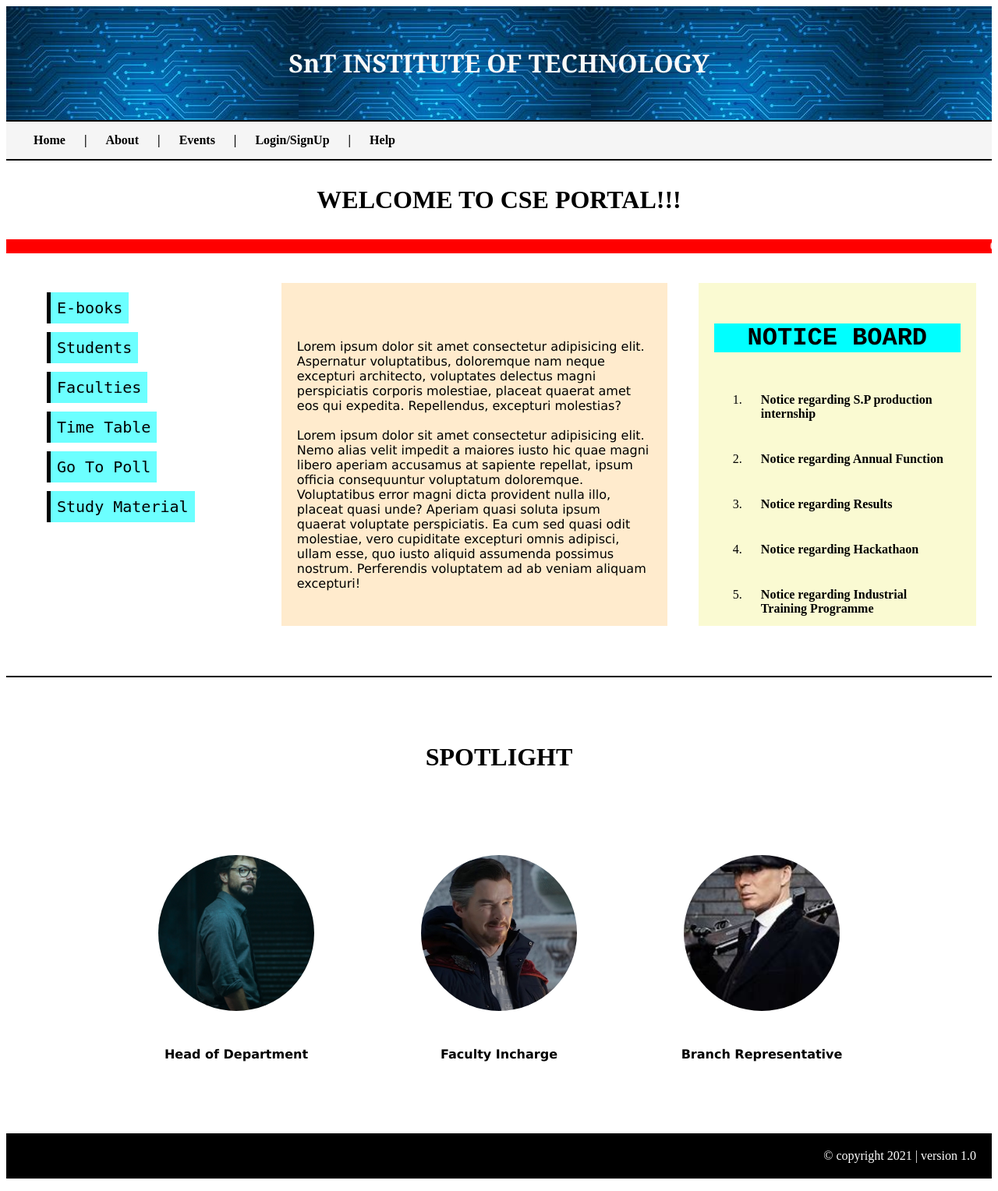
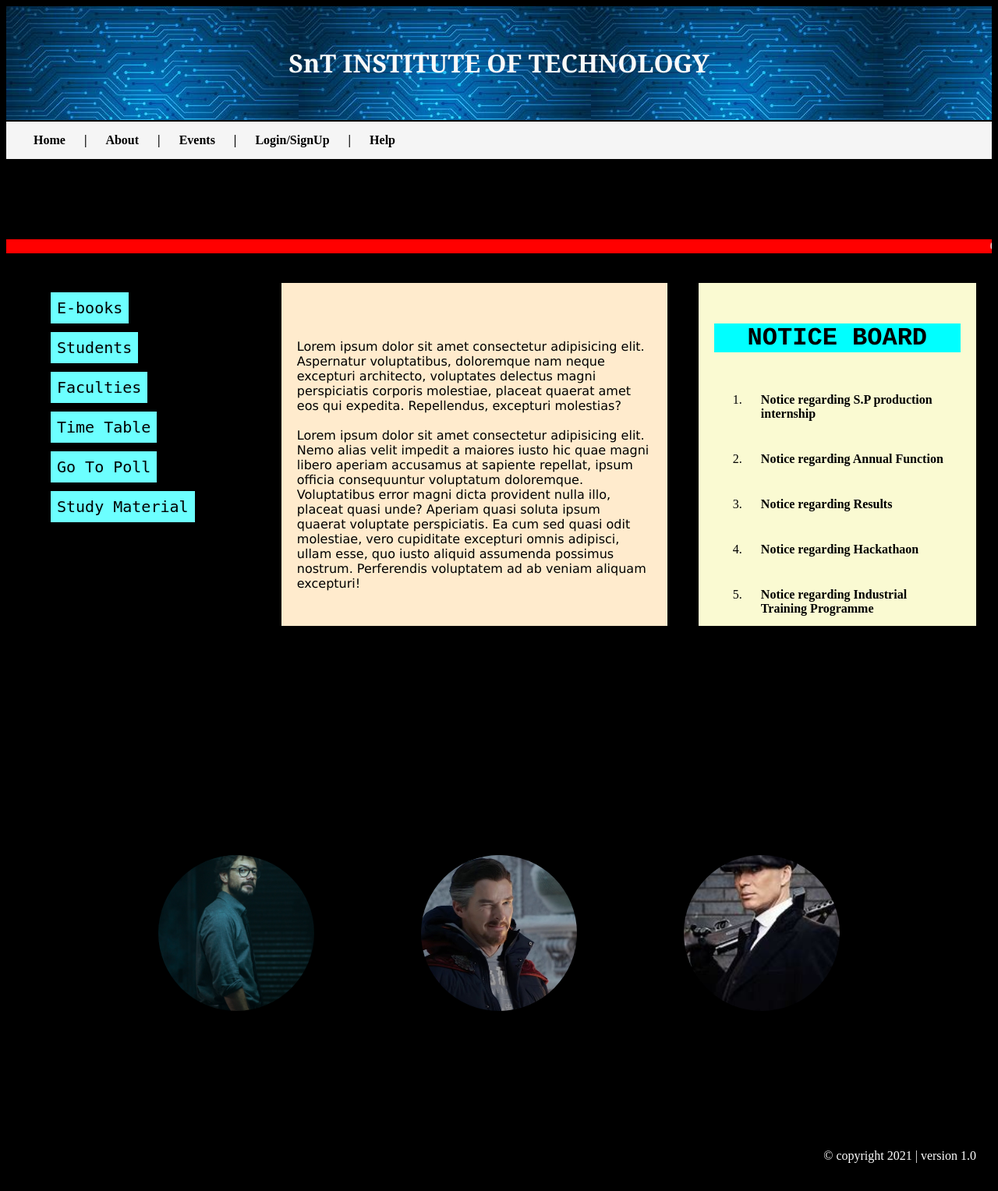
Before and after one commit to I-am-Oak/F-04, a PHP site: page /home.html in a window 1280 px wide. Shown: the whole page at 78% size. Run offline with PHP 8.4, Linux system fonts and the light colour scheme.

Commit message:
Update style.css

```diff
--- a/style.css
+++ b/style.css
@@ -7,6 +7,10 @@ header
     padding: 30px;
     font-family:Georgia, 'Times New Roman', Times, serif;
 
+}
+body
+{
+    background-color: black;
 }
 
 nav
```
